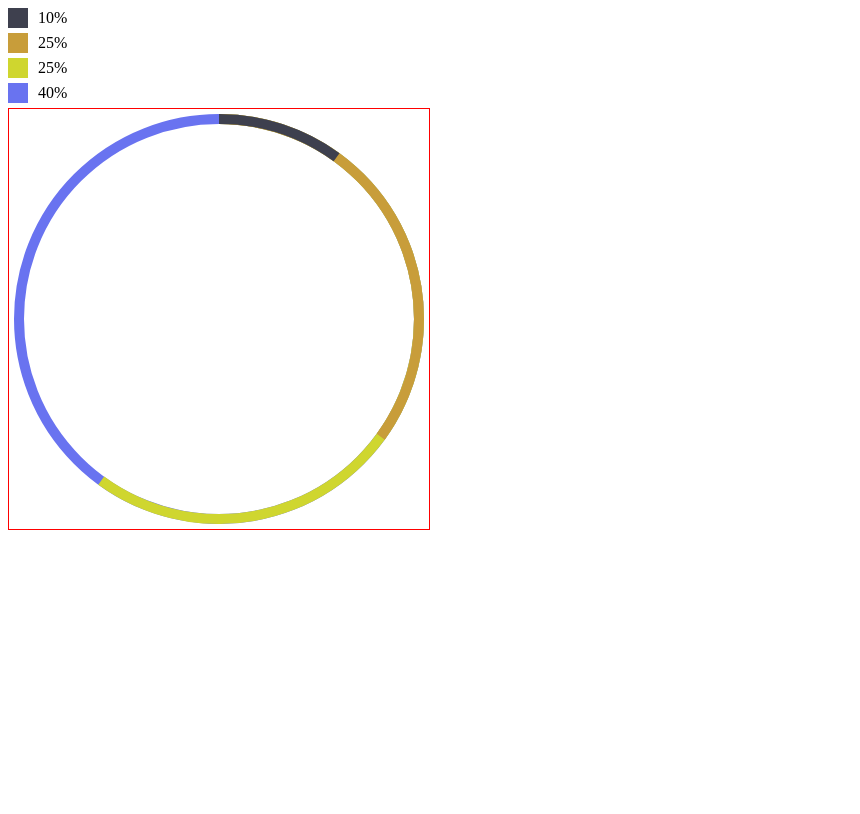
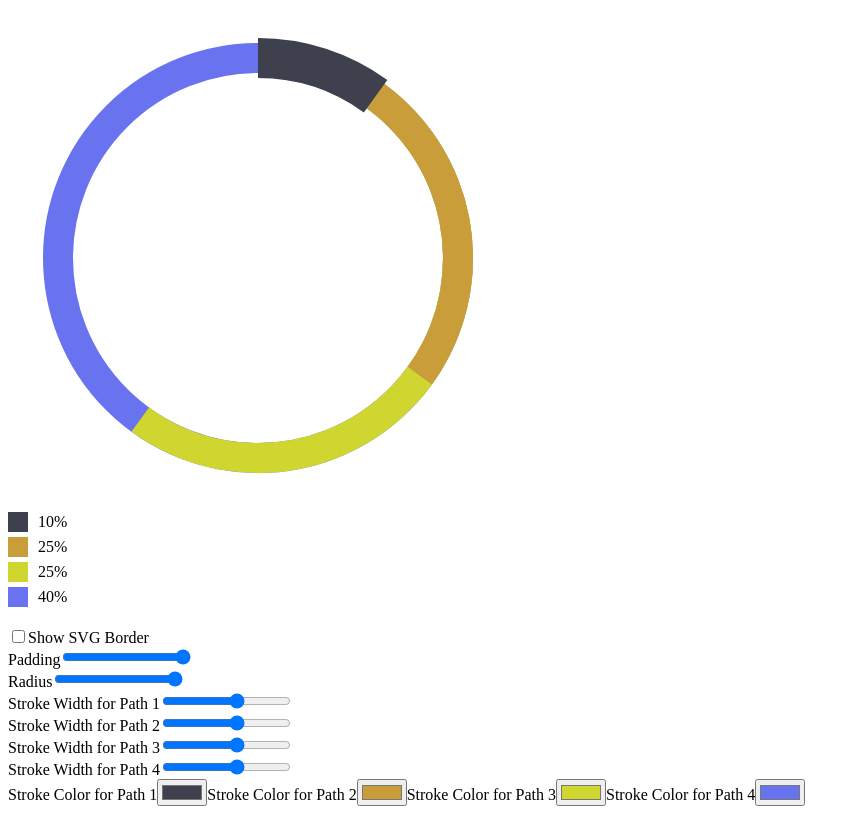
Before and after one commit to Shahmeer-Nasir/simple-donut-chart, a website: page sample.html in a window 1280 px wide. Shown: the whole page, without its empty margins (0-860 px from the left). Drawn offline with Linux system fonts and the light colour scheme.

Commit message:
Added controls panel (WIP)

```diff
--- a/index.js
+++ b/index.js
@@ -13,13 +13,21 @@ export function createDonutChart(selector, data, options) {
     animation: 'progress',
     animationDuration: 500,
     padding: 20,
-    inspectable: false,
+    controls: false,
   };
 
   options = { ...defaultOptions, ...options };
   let cumulativeStrokeValue = 0;
-  const svgSize = options.radius * 2 + options.padding;
-  const maxStrokeWidth = options.padding / 2;
+
+  const state = {
+    svg: null,
+    radius: options.radius,
+    padding: options.padding,
+    paths: [],
+    borderVisible: false,
+  };
+
+  const maxStrokeWidth = state.padding / 2;
 
   if (options.strokeWidth > maxStrokeWidth) {
     console.warn(
@@ -28,22 +36,18 @@ export function createDonutChart(selector, data, options) {
     options.strokeWidth = maxStrokeWidth;
   }
 
-  const circumference = 2 * Math.PI * options.radius;
+  const svgSize = state.radius * 2 + state.padding;
+  const circumference = 2 * Math.PI * state.radius;
 
   // Create SVG
-  const svg = document.createElementNS('http://www.w3.org/2000/svg', 'svg');
-  svg.setAttribute('width', svgSize);
-  svg.setAttribute('height', svgSize);
-  svg.setAttribute('viewBox', `0 0 ${svgSize} ${svgSize}`);
-
-  if (options.inspectable) {
-    svg.setAttribute('xmlns', 'http://www.w3.org/2000/svg');
-    svg.setAttribute('style', 'border: 1px solid red;');
-  }
+  state.svg = document.createElementNS('http://www.w3.org/2000/svg', 'svg');
+  state.svg.setAttribute('width', svgSize);
+  state.svg.setAttribute('height', svgSize);
+  state.svg.setAttribute('viewBox', `0 0 ${svgSize} ${svgSize}`);
+  container.appendChild(state.svg);
 
   data.forEach((item, idx) => {
-    const value = item.value;
-    const strokeValue = (value / 100) * circumference;
+    const strokeValue = (item.value / 100) * circumference;
     cumulativeStrokeValue += strokeValue;
     const color = data[idx].colors || getRandomColor();
 
@@ -55,17 +59,17 @@ export function createDonutChart(selector, data, options) {
     const path = document.createElementNS('http://www.w3.org/2000/svg', 'path');
     path.setAttribute(
       'd',
-      `M${options.radius + options.padding / 2} ${options.padding / 2}
-      a ${options.radius} ${options.radius} 0 0 1 0 ${options.radius * 2}
-      a ${options.radius} ${options.radius} 0 0 1 0 -${options.radius * 2}`
+      `M${state.radius + state.padding / 2} ${state.padding / 2}
+       a ${state.radius} ${state.radius} 0 1 1 0 ${state.radius * 2}
+       a ${state.radius} ${state.radius} 0 1 1 0 -${state.radius * 2}`
     );
-
     path.setAttribute('stroke-width', "1");
     path.setAttribute('stroke-linecap', options.strokeLineCap);
     path.setAttribute('stroke-dasharray', `0, ${circumference}`);
     path.setAttribute('stroke', "transparent");
     path.setAttribute('fill', 'none');
     path.style.transition = `all ${options.animationDuration}ms ease`;
+
 
     switch (options.animation) {
       case 'inflate':
@@ -100,13 +104,49 @@ export function createDonutChart(selector, data, options) {
         break;
     }
 
-    svg.prepend(path);
+    state.paths.push({
+      element: path,
+      strokeWidth: options.strokeWidth,
+      strokeColor: color,
+      strokeValue,
+    });
+
+    state.svg.prepend(path);
+
     if (options.showLegend) {
-      updateLegend(color, value, container);
+      updateLegend(color, item.value, container);
     }
   });
 
-  container.appendChild(svg);
+  // Animation logic
+  // animatePaths(state.paths, circumference, options.animation);
+
+  // Add controls if enabled
+  if (options.controls) {
+    addControls(container, state);
+  }
+}
+
+function animatePaths(paths, circumference, animation) {
+  paths.forEach((pathObj) => {
+    const { element, strokeValue } = pathObj;
+
+    switch (animation) {
+      case 'progress':
+        setTimeout(() => {
+          element.setAttribute('stroke-dasharray', `${strokeValue}, ${circumference}`);
+        }, 100);
+        break;
+      case 'inflate':
+        element.setAttribute('stroke-dasharray', `${strokeValue}, ${circumference}`);
+        break;
+      case 'none':
+        element.setAttribute('stroke-dasharray', `${strokeValue}, ${circumference}`);
+        break;
+      default:
+        break;
+    }
+  });
 }
 
 function updateLegend(color, value, container) {
@@ -129,6 +169,93 @@ function updateLegend(color, value, container) {
   container.appendChild(legend);
 }
 
+function addControls(container, state) {
+  const controlsDiv = document.createElement('div');
+  controlsDiv.style.marginTop = '20px';
+
+  // Border toggle
+  const borderToggle = document.createElement('input');
+  borderToggle.type = 'checkbox';
+  borderToggle.id = 'toggle-border';
+  borderToggle.addEventListener('change', (e) => {
+    state.borderVisible = e.target.checked;
+    state.svg.style.border = state.borderVisible ? '1px solid red' : 'none';
+  });
+
+  const borderLabel = document.createElement('label');
+  borderLabel.htmlFor = 'toggle-border';
+  borderLabel.textContent = 'Show SVG Border';
+  controlsDiv.appendChild(borderToggle);
+  controlsDiv.appendChild(borderLabel);
+
+  // Padding adjuster
+  createRangeInput(controlsDiv, 'Padding', state.padding, 0, 100, 1, (value) => {
+    state.padding = value;
+    updateSVG(state);
+  });
+
+  // Radius adjuster
+  createRangeInput(controlsDiv, 'Radius', state.radius, 10, 100, 1, (value) => {
+    state.radius = value;
+    updateSVG(state);
+  });
+
+  // Stroke width adjuster
+  state.paths.forEach((pathObj, idx) => {
+    createRangeInput(
+      controlsDiv,
+      `Stroke Width for Path ${idx + 1}`,
+      pathObj.strokeWidth,
+      1,
+      state.padding / 2,
+      1,
+      (value) => {
+        pathObj.strokeWidth = value;
+        pathObj.element.setAttribute('stroke-width', value);
+      }
+    );
+  });
+
+  // Stroke color adjuster
+  state.paths.forEach((pathObj, idx) => {
+    const colorInput = document.createElement('input');
+    colorInput.type = 'color';
+    colorInput.value = pathObj.strokeColor;
+    colorInput.addEventListener('input', (e) => {
+      pathObj.strokeColor = e.target.value;
+      pathObj.element.setAttribute('stroke', e.target.value);
+    });
+
+    const colorLabel = document.createElement('label');
+    colorLabel.textContent = `Stroke Color for Path ${idx + 1}`;
+    controlsDiv.appendChild(colorLabel);
+    controlsDiv.appendChild(colorInput);
+  });
+
+  container.appendChild(controlsDiv);
+}
+
+function createRangeInput(parent, label, value, min, max, step, onChange) {
+  const wrapper = document.createElement('div');
+  const rangeLabel = document.createElement('label');
+  rangeLabel.textContent = label;
+
+  const rangeInput = document.createElement('input');
+  rangeInput.type = 'range';
+  rangeInput.min = min;
+  rangeInput.max = max;
+  rangeInput.step = step;
+  rangeInput.value = value;
+
+  rangeInput.addEventListener('input', (e) => {
+    onChange(Number(e.target.value));
+  });
+
+  wrapper.appendChild(rangeLabel);
+  wrapper.appendChild(rangeInput);
+  parent.appendChild(wrapper);
+}
+
 function getRandomColor() {
   const letters = '0123456789ABCDEF';
   let color = '#';
@@ -137,3 +264,19 @@ function getRandomColor() {
   }
   return color;
 }
+
+function updateSVG(state) {
+  const svgSize = state.radius * 2 + state.padding;
+  state.svg.setAttribute('width', svgSize);
+  state.svg.setAttribute('height', svgSize);
+  state.svg.setAttribute('viewBox', `0 0 ${svgSize} ${svgSize}`);
+  state.paths.forEach((pathObj) => {
+    const { element } = pathObj;
+    element.setAttribute(
+      'd',
+      `M${state.radius + state.padding / 2} ${state.padding / 2}
+       a ${state.radius} ${state.radius} 0 1 1 0 ${state.radius * 2}
+       a ${state.radius} ${state.radius} 0 1 1 0 -${state.radius * 2}`
+    );
+  });
+}
--- a/sample.html
+++ b/sample.html
@@ -14,7 +14,7 @@
     import { createDonutChart } from './index.js';
 
     const data = [
-      { value: 10, label: 'A', strokeWidth: 100 },
+      { value: 10, label: 'A', strokeWidth: 40 },
       { value: 25, label: 'B' },
       { value: 25, label: 'B' },
       { value: 40, label: 'C' }
@@ -22,14 +22,14 @@
 
   const options = {
     radius: 200,
-    strokeWidth: 90,
+    strokeWidth: 30,
     strokeLineCap: 'none',
     // colors: [],
     showLegend: true,
-    // animation: "",
+    animation: "inflate",
     animationDuration: 1000,
-    padding: 20,
-    inspectable: true,
+    padding: 100,
+    controls: true,
   };
 
     createDonutChart('#donut', data, options);
```
